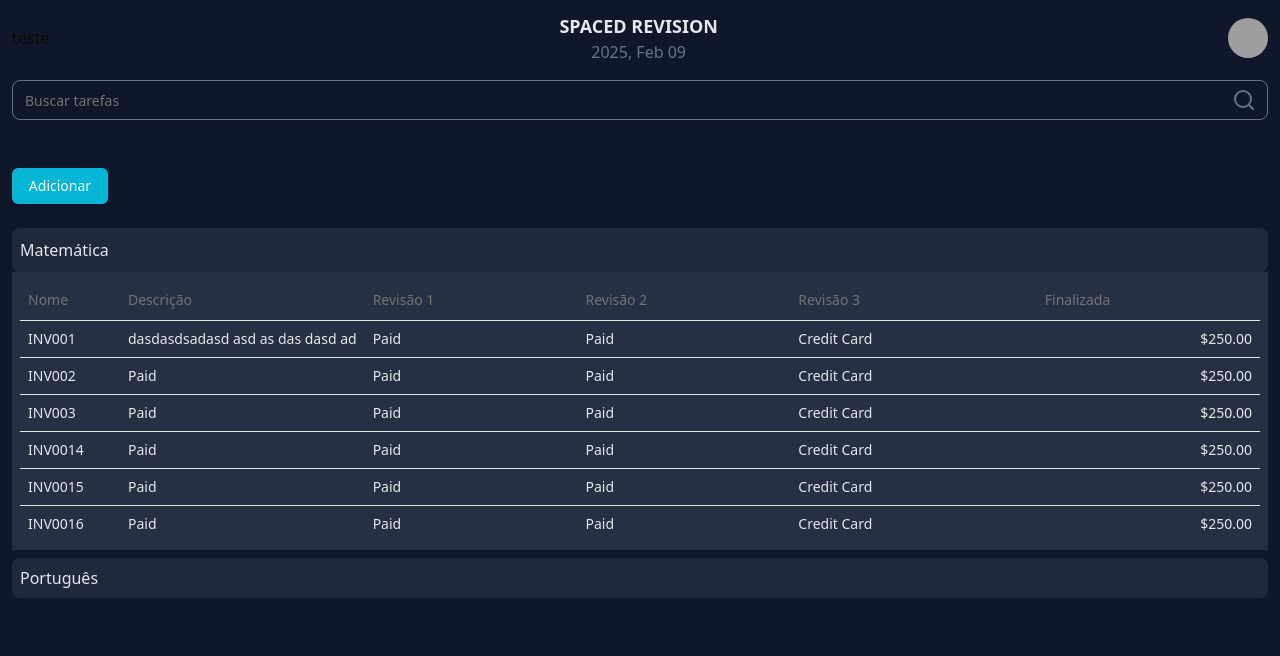
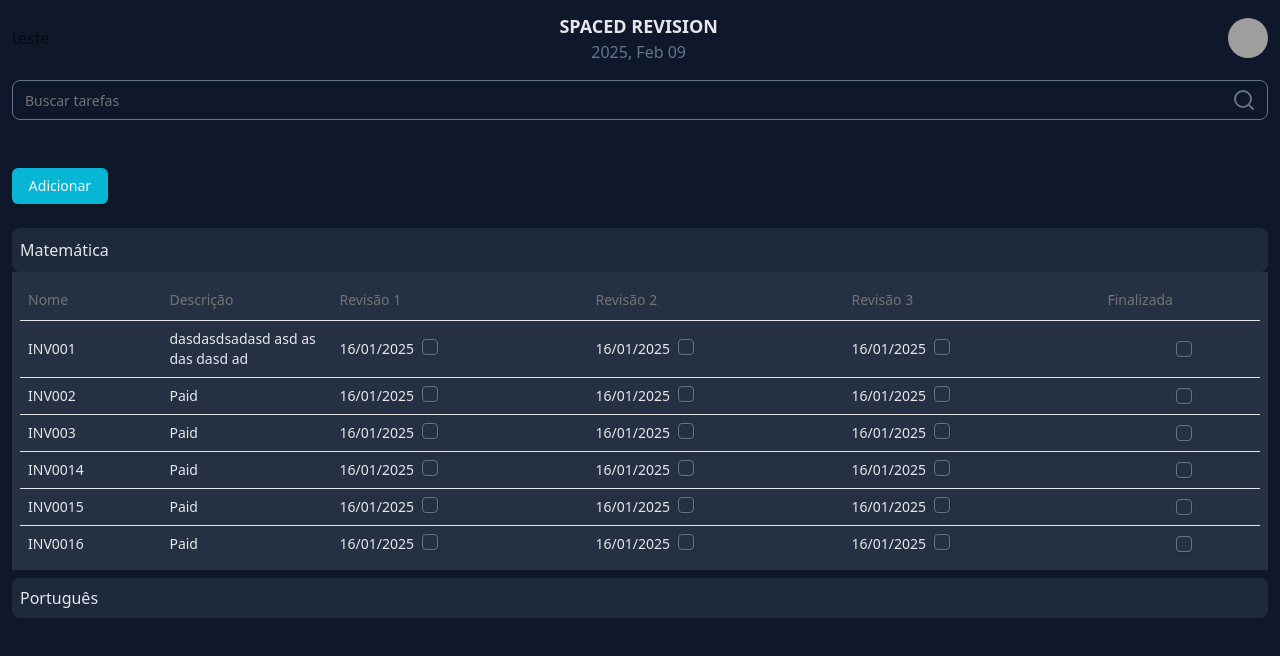
Before and after one commit to guilhermezaparoli/spaced-revision-next, a Next.js app: page / in a window 1280 px wide. Both pictures are taken after a click on the button "Matemática". Shown: the top 656 px of the page. Built offline with nearby package versions, Linux system fonts and the light colour scheme; grey boxes are pictures that could not be loaded.

Commit message:
adding new styles and checkbox

```diff
--- a/app/page.tsx
+++ b/app/page.tsx
@@ -5,6 +5,8 @@
 } from '@/components/ui/accordion';
 import { Avatar, AvatarFallback, AvatarImage } from '@/components/ui/avatar';
 import { Button } from '@/components/ui/button';
+import { Checkbox } from '@/components/ui/checkbox';
+import { Dialog } from '@/components/ui/dialog';
 import { Input } from '@/components/ui/input';
 import {
   Table,
@@ -96,9 +98,11 @@
         </div>
 
         <div className="flex flex-col gap-2">
-          <Button className="bg-cyan-500 w-24 mb-4 hover:bg-cyan-600 transition-colors">
-            Adicionar
-          </Button>
+          <Dialog>
+            <Button className="bg-cyan-500 w-24 mb-4 hover:bg-cyan-600 transition-colors">
+              Adicionar
+            </Button>
+          </Dialog>
 
           <Accordion type="single" collapsible className="w-full ">
             <AccordionItem value="item-1" className="border-b-0">
@@ -108,30 +112,46 @@
               <AccordionContent className="bg-rowAccordionOdd p-2 text-white ">
                 <Table>
                   <TableHeader>
-                    <TableRow className="whitespace-nowrap">
-                      <TableHead className="w-[100px]">Nome</TableHead>
-                      <TableHead className="w-[100px]">Descrição</TableHead>
-                      <TableHead>Revisão 1</TableHead>
-                      <TableHead>Revisão 2</TableHead>
-                      <TableHead>Revisão 3</TableHead>
+                    <TableRow>
+                      <TableHead>Nome</TableHead>
+                      <TableHead className="min-w-[170px]">Descrição</TableHead>
+                      <TableHead className="min-w-[130px]">Revisão 1</TableHead>
+                      <TableHead className="min-w-[130px]">Revisão 2</TableHead>
+                      <TableHead className="min-w-[130px]">Revisão 3</TableHead>
                       <TableHead>Finalizada</TableHead>
                     </TableRow>
                   </TableHeader>
                   <TableBody>
                     {invoices.map((invoice) => (
-                      <TableRow
-                        key={invoice.invoice}
-                        className="whitespace-nowrap"
-                      >
+                      <TableRow key={invoice.invoice}>
                         <TableCell className="font-medium">
                           {invoice.invoice}
                         </TableCell>
-                        <TableCell>{invoice.paymentStatus}</TableCell>
-                        <TableCell>{invoice.paymentStatus1}</TableCell>
-                        <TableCell>{invoice.paymentStatus2}</TableCell>
-                        <TableCell>{invoice.paymentMethod}</TableCell>
-                        <TableCell className="text-right">
-                          {invoice.totalAmount}
+                        <TableCell className="w-36 ">
+                          {invoice.paymentStatus}
+                        </TableCell>
+                        <TableCell>
+                          <div className="flex gap-2">
+                            <p>16/01/2025</p>
+                            <Checkbox className="border-details" />
+                          </div>
+                        </TableCell>
+                        <TableCell>
+                          <div className="flex gap-2">
+                            <p>16/01/2025</p>
+                            <Checkbox className="border-details" />
+                          </div>
+                        </TableCell>
+                        <TableCell>
+                          <div className="flex gap-2">
+                            <p>16/01/2025</p>
+                            <Checkbox className="border-details" />
+                          </div>
+                        </TableCell>
+                        <TableCell>
+                          <div className="flex justify-center gap-2">
+                            <Checkbox className="border-details" />
+                          </div>
                         </TableCell>
                       </TableRow>
                     ))}
--- /dev/null
+++ b/components/ui/checkbox.tsx
@@ -0,0 +1,31 @@
+"use client"
+
+import * as React from "react"
+import * as CheckboxPrimitive from "@radix-ui/react-checkbox"
+import { Check } from "lucide-react"
+
+import { cn } from "@/lib/utils"
+
+const Checkbox = React.forwardRef<
+  React.ElementRef<typeof CheckboxPrimitive.Root>,
+  React.ComponentPropsWithoutRef<typeof CheckboxPrimitive.Root>
+>(({ className, ...props }, ref) => (
+  <CheckboxPrimitive.Root
+    ref={ref}
+    className={cn(
+      "peer h-4 w-4 shrink-0 rounded-sm border border-primary shadow focus-visible:outline-none focus-visible:ring-1 focus-visible:ring-ring disabled:cursor-not-allowed disabled:opacity-50 data-[state=checked]:bg-green-500 data-[state=checked]:text-gray-50",
+      className
+    )}
+    {...props}
+  >
+    <CheckboxPrimitive.Indicator
+      className={cn("flex items-center justify-center text-current")}
+    >
+      <Check className="h-4 w-4" />
+
+    </CheckboxPrimitive.Indicator>
+  </CheckboxPrimitive.Root>
+))
+Checkbox.displayName = CheckboxPrimitive.Root.displayName
+
+export { Checkbox }
--- /dev/null
+++ b/components/ui/dialog.tsx
@@ -0,0 +1,122 @@
+"use client"
+
+import * as React from "react"
+import * as DialogPrimitive from "@radix-ui/react-dialog"
+import { X } from "lucide-react"
+
+import { cn } from "@/lib/utils"
+
+const Dialog = DialogPrimitive.Root
+
+const DialogTrigger = DialogPrimitive.Trigger
+
+const DialogPortal = DialogPrimitive.Portal
+
+const DialogClose = DialogPrimitive.Close
+
+const DialogOverlay = React.forwardRef<
+  React.ElementRef<typeof DialogPrimitive.Overlay>,
+  React.ComponentPropsWithoutRef<typeof DialogPrimitive.Overlay>
+>(({ className, ...props }, ref) => (
+  <DialogPrimitive.Overlay
+    ref={ref}
+    className={cn(
+      "fixed inset-0 z-50 bg-black/80  data-[state=open]:animate-in data-[state=closed]:animate-out data-[state=closed]:fade-out-0 data-[state=open]:fade-in-0",
+      className
+    )}
+    {...props}
+  />
+))
+DialogOverlay.displayName = DialogPrimitive.Overlay.displayName
+
+const DialogContent = React.forwardRef<
+  React.ElementRef<typeof DialogPrimitive.Content>,
+  React.ComponentPropsWithoutRef<typeof DialogPrimitive.Content>
+>(({ className, children, ...props }, ref) => (
+  <DialogPortal>
+    <DialogOverlay />
+    <DialogPrimitive.Content
+      ref={ref}
+      className={cn(
+        "fixed left-[50%] top-[50%] z-50 grid w-full max-w-lg translate-x-[-50%] translate-y-[-50%] gap-4 border bg-background p-6 shadow-lg duration-200 data-[state=open]:animate-in data-[state=closed]:animate-out data-[state=closed]:fade-out-0 data-[state=open]:fade-in-0 data-[state=closed]:zoom-out-95 data-[state=open]:zoom-in-95 data-[state=closed]:slide-out-to-left-1/2 data-[state=closed]:slide-out-to-top-[48%] data-[state=open]:slide-in-from-left-1/2 data-[state=open]:slide-in-from-top-[48%] sm:rounded-lg",
+        className
+      )}
+      {...props}
+    >
+      {children}
+      <DialogPrimitive.Close className="absolute right-4 top-4 rounded-sm opacity-70 ring-offset-background transition-opacity hover:opacity-100 focus:outline-none focus:ring-2 focus:ring-ring focus:ring-offset-2 disabled:pointer-events-none data-[state=open]:bg-accent data-[state=open]:text-muted-foreground">
+        <X className="h-4 w-4" />
+        <span className="sr-only">Close</span>
+      </DialogPrimitive.Close>
+    </DialogPrimitive.Content>
+  </DialogPortal>
+))
+DialogContent.displayName = DialogPrimitive.Content.displayName
+
+const DialogHeader = ({
+  className,
+  ...props
+}: React.HTMLAttributes<HTMLDivElement>) => (
+  <div
+    className={cn(
+      "flex flex-col space-y-1.5 text-center sm:text-left",
+      className
+    )}
+    {...props}
+  />
+)
+DialogHeader.displayName = "DialogHeader"
+
+const DialogFooter = ({
+  className,
+  ...props
+}: React.HTMLAttributes<HTMLDivElement>) => (
+  <div
+    className={cn(
+      "flex flex-col-reverse sm:flex-row sm:justify-end sm:space-x-2",
+      className
+    )}
+    {...props}
+  />
+)
+DialogFooter.displayName = "DialogFooter"
+
+const DialogTitle = React.forwardRef<
+  React.ElementRef<typeof DialogPrimitive.Title>,
+  React.ComponentPropsWithoutRef<typeof DialogPrimitive.Title>
+>(({ className, ...props }, ref) => (
+  <DialogPrimitive.Title
+    ref={ref}
+    className={cn(
+      "text-lg font-semibold leading-none tracking-tight",
+      className
+    )}
+    {...props}
+  />
+))
+DialogTitle.displayName = DialogPrimitive.Title.displayName
+
+const DialogDescription = React.forwardRef<
+  React.ElementRef<typeof DialogPrimitive.Description>,
+  React.ComponentPropsWithoutRef<typeof DialogPrimitive.Description>
+>(({ className, ...props }, ref) => (
+  <DialogPrimitive.Description
+    ref={ref}
+    className={cn("text-sm text-muted-foreground", className)}
+    {...props}
+  />
+))
+DialogDescription.displayName = DialogPrimitive.Description.displayName
+
+export {
+  Dialog,
+  DialogPortal,
+  DialogOverlay,
+  DialogTrigger,
+  DialogClose,
+  DialogContent,
+  DialogHeader,
+  DialogFooter,
+  DialogTitle,
+  DialogDescription,
+}
--- a/components/ui/table.tsx
+++ b/components/ui/table.tsx
@@ -58,7 +58,7 @@
   <tr
     ref={ref}
     className={cn(
-      "border-b transition-colors hover:bg-muted/50 data-[state=selected]:bg-muted",
+      "border-b transition-colors data-[state=selected]:bg-muted",
       className
     )}
     {...props}
--- a/package.json
+++ b/package.json
@@ -11,7 +11,10 @@
   "dependencies": {
     "@radix-ui/react-accordion": "^1.2.3",
     "@radix-ui/react-avatar": "^1.1.3",
+    "@radix-ui/react-checkbox": "^1.1.4",
+    "@radix-ui/react-dialog": "^1.1.6",
     "@radix-ui/react-slot": "^1.1.2",
+    "axios": "^1.7.9",
     "class-variance-authority": "^0.7.1",
     "clsx": "^2.1.1",
     "lucide-react": "^0.475.0",
```
Also changed, not shown: services/api/api.ts (added, +11 -0 lines), services/subjects/subjectService.ts (added, +18 -0 lines), 1 other file (tests, documents, lock files or other folders).
